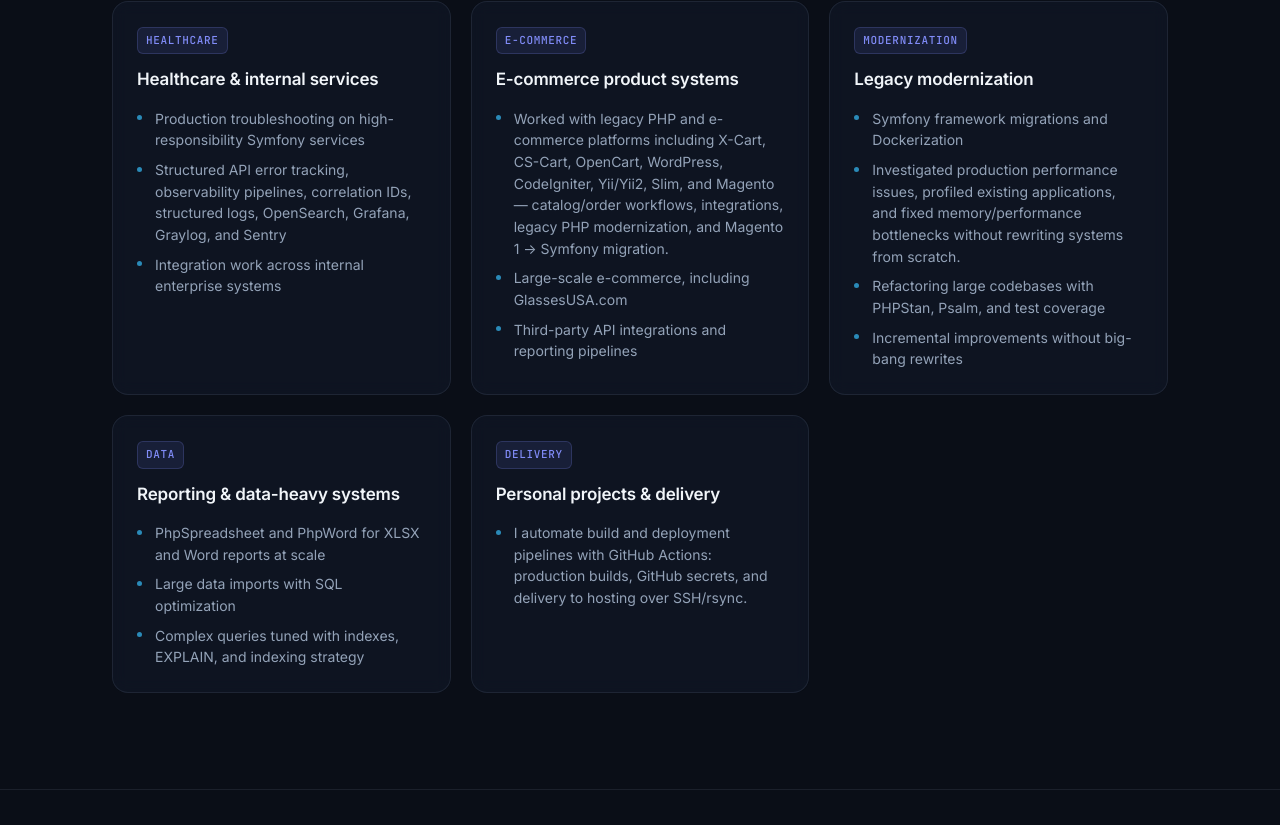
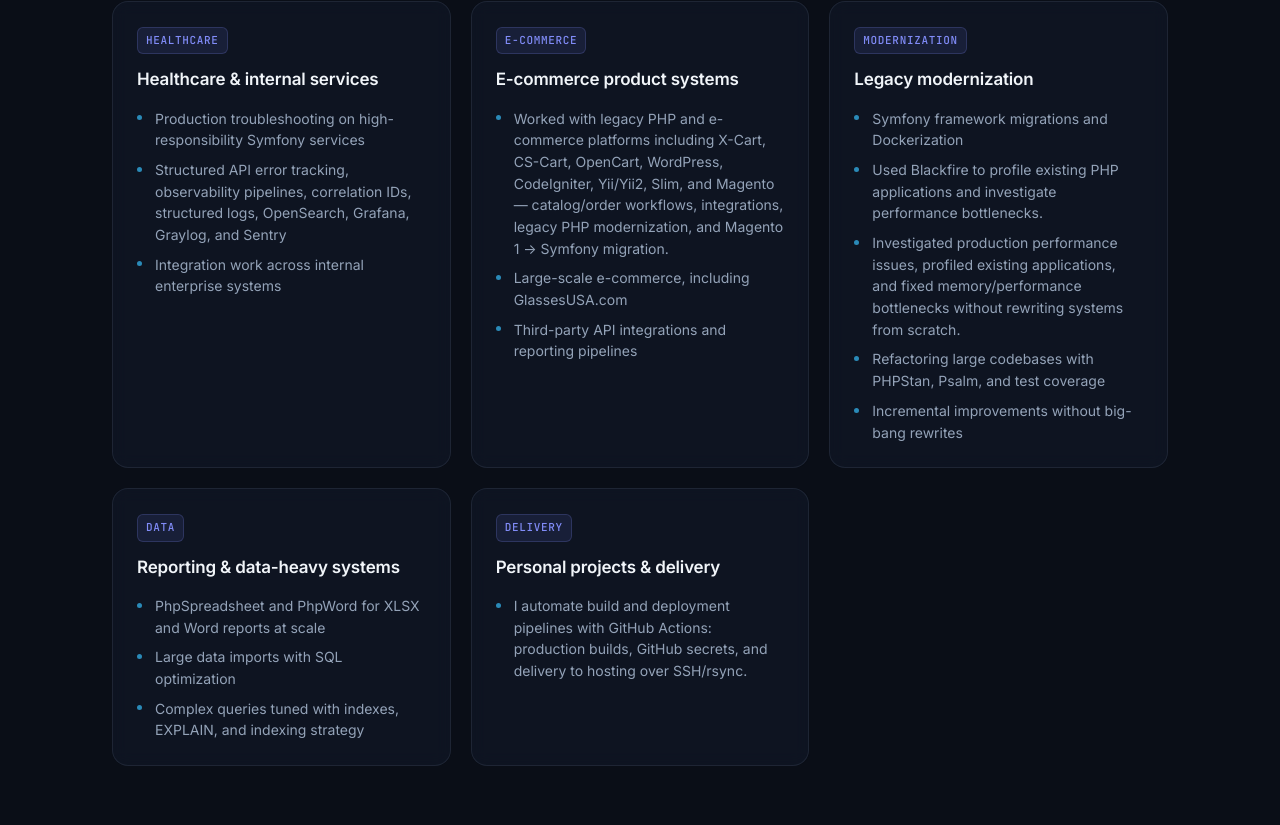
Before and after one commit to Kolyn236/myPortfolio, a React (Vite) app: page / in a window 1280 px wide. Shown: the part 1855-2680 px from the top of the page. Built offline with nearby package versions, Linux system fonts and the light colour scheme.

Commit message:
content: add Blackfire profiling experience

```diff
--- a/src/data/content.en.ts
+++ b/src/data/content.en.ts
@@ -107,6 +107,7 @@ export const contentEn: LocalizedContent = {
         domain: 'Legacy modernization',
         highlights: [
           'Symfony framework migrations and Dockerization',
+          'Used Blackfire to profile existing PHP applications and investigate performance bottlenecks.',
           'Investigated production performance issues, profiled existing applications, and fixed memory/performance bottlenecks without rewriting systems from scratch.',
           'Refactoring large codebases with PHPStan, Psalm, and test coverage',
           'Incremental improvements without big-bang rewrites',
@@ -236,6 +237,7 @@ export const contentEn: LocalizedContent = {
         'PHPStan',
         'Psalm',
         'Xdebug',
+        'Blackfire',
         'Profiling',
         'Memory leak investigation',
         'Performance debugging',
```
